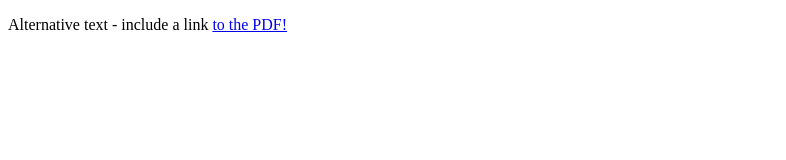
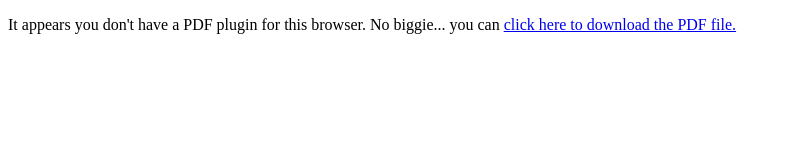
Before and after one commit to SK-dev-mobile/samekspert-privacy-policy, a plain HTML site: page index.html in a window 1280 px wide. Shown: the whole page, without its empty margins (0-786 px from the left). Drawn offline with Linux system fonts and the light colour scheme.

Commit message:
feat: change setting for pdf view

```diff
--- a/index.html
+++ b/index.html
@@ -1,16 +1,25 @@
 <!--
   ~ Copyright (c) 2023.
   -->
-
 <!DOCTYPE html>
 <html lang="en">
 <head>
     <meta charset="UTF-8">
     <title>Title</title>
+    <style>
+        object, body, html {
+            height: 100%;
+            width: 100%;
+        }
+
+    </style>
 </head>
 <body>
 <object data="privacy_policy.pdf" height="100%" type="application/pdf" width="100%">
-    <p>Alternative text - include a link <a href="privacy_policy.pdf">to the PDF!</a></p>
+    <p>It appears you don't have a PDF plugin for this browser.
+        No biggie... you can <a href="privacy_policy.pdf">click here to
+            download the PDF file.</a></p>
 </object>
+
 </body>
 </html>
```
